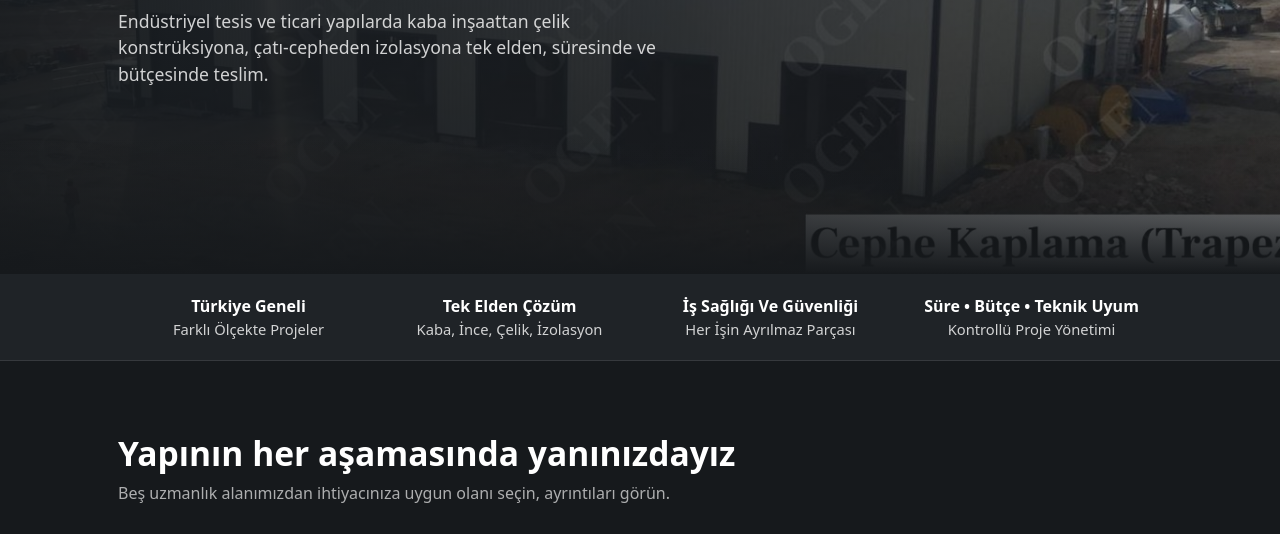
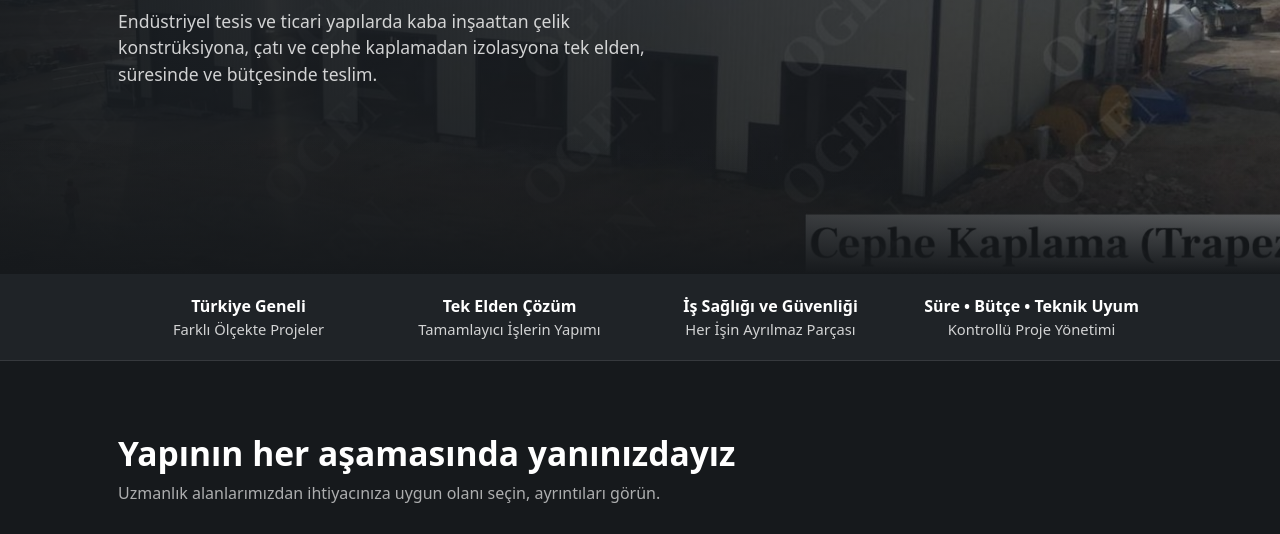
Before and after one commit to ogenyapiteknik/web-sitem, a plain HTML site: page index.html in a window 1280 px wide. Shown: the part 418-952 px from the top of the page. Drawn offline with Linux system fonts and the light colour scheme.

Commit message:
Update index.html

```diff
--- a/index.html
+++ b/index.html
@@ -85,7 +85,7 @@
             <div class="container px-4 px-lg-5 py-5">
                 <div class="eyebrow mb-3">Mühendislik &bull; Taahhüt &bull; Uygulama</div>
                 <h1 class="mb-3">Mühendislik birikimi,<br>saha tecrübesiyle buluşuyor.</h1>
-                <p class="mb-0">Endüstriyel tesis ve ticari yapılarda kaba inşaattan çelik konstrüksiyona, çatı-cepheden izolasyona tek elden, süresinde ve bütçesinde teslim.</p>
+                <p class="mb-0">Endüstriyel tesis ve ticari yapılarda kaba inşaattan çelik konstrüksiyona, çatı ve cephe kaplamadan izolasyona tek elden, süresinde ve bütçesinde teslim.</p>
             </div>
         </header>
 
@@ -94,8 +94,8 @@
             <div class="container px-4 px-lg-5">
                 <div class="row row-cols-2 row-cols-lg-4 g-0">
                     <div class="col trust-item"><strong>Türkiye Geneli</strong>Farklı Ölçekte Projeler</div>
-                    <div class="col trust-item"><strong>Tek Elden Çözüm</strong>Kaba, İnce, Çelik, İzolasyon</div>
-                    <div class="col trust-item"><strong>İş Sağlığı Ve Güvenliği</strong>Her İşin Ayrılmaz Parçası</div>
+                    <div class="col trust-item"><strong>Tek Elden Çözüm</strong>Tamamlayıcı İşlerin Yapımı</div>
+                    <div class="col trust-item"><strong>İş Sağlığı ve Güvenliği</strong>Her İşin Ayrılmaz Parçası</div>
                     <div class="col trust-item"><strong>Süre &bull; Bütçe &bull; Teknik Uyum</strong>Kontrollü Proje Yönetimi</div>
                 </div>
             </div>
@@ -105,7 +105,7 @@
         <section class="sec">
             <div class="container px-4 px-lg-5">
                 <h2 class="sec-title mb-2">Yapının her aşamasında yanınızdayız</h2>
-                <p class="sec-sub mb-5">Beş uzmanlık alanımızdan ihtiyacınıza uygun olanı seçin, ayrıntıları görün.</p>
+                <p class="sec-sub mb-5">Uzmanlık alanlarımızdan ihtiyacınıza uygun olanı seçin, ayrıntıları görün.</p>
                 <div class="row g-4">
                     <div class="col-12 col-sm-6 col-lg-4"><a class="svc" href="hizmetlerimiz.html"><img src="assets/slider/slider-12.jpg" alt="Betonarme yapı imalatı" loading="lazy"><div class="svc-body"><h3>Kaba İnşaat</h3><p>Betonarme imalat, duvar örme, yapısal beton tamiratı.</p><span class="more">Detaylar &rarr;</span></div></a></div>
                     <div class="col-12 col-sm-6 col-lg-4"><a class="svc" href="hizmetlerimiz.html"><img src="assets/slider/slider-17.jpg" alt="Cam giydirme cephe" loading="lazy"><div class="svc-body"><h3>İnce İnşaat (Bitirme)</h3><p>Sıva, boya, alçıpan, asma tavan, cam bölme, giydirme cephe, seramik.</p><span class="more">Detaylar &rarr;</span></div></a></div>
```
